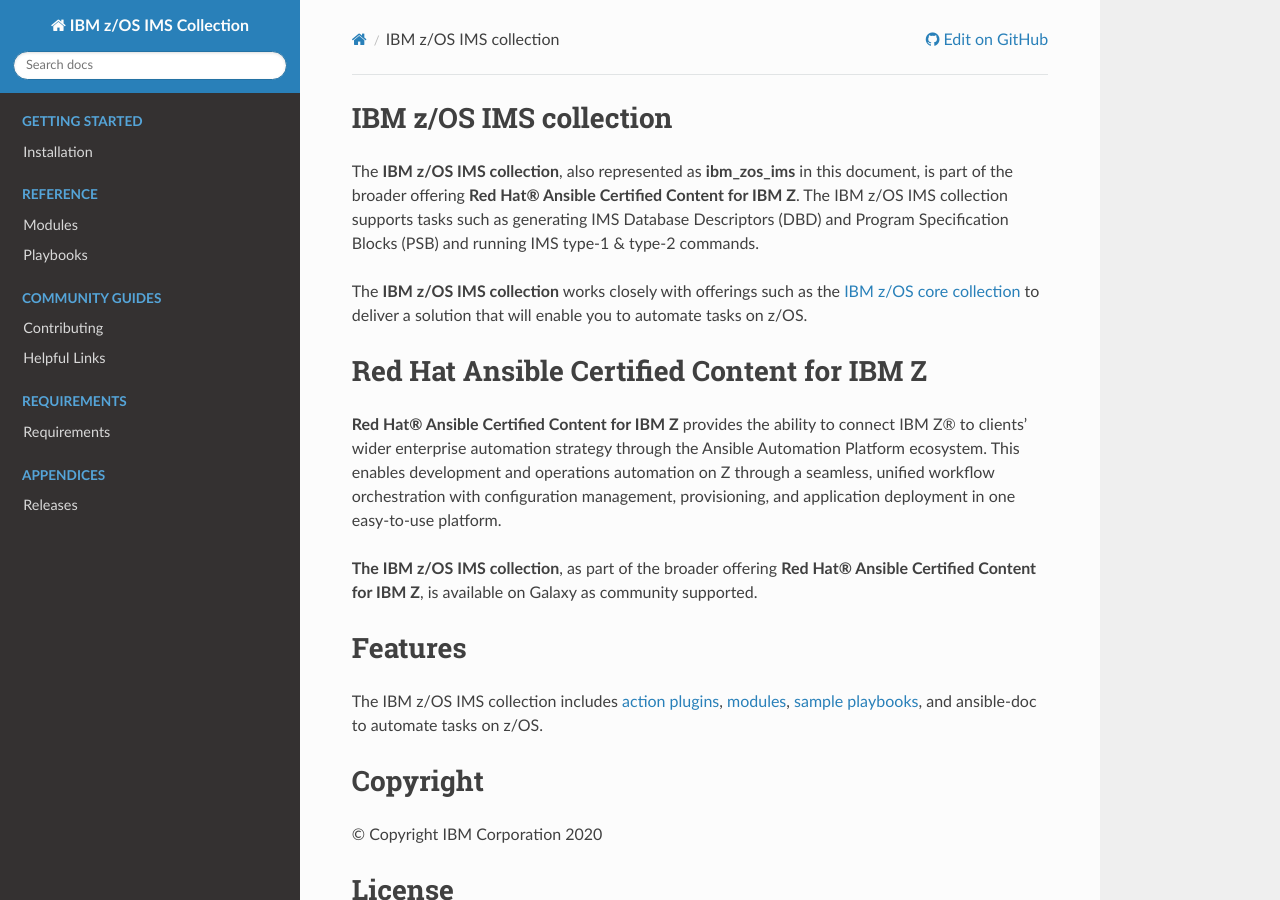
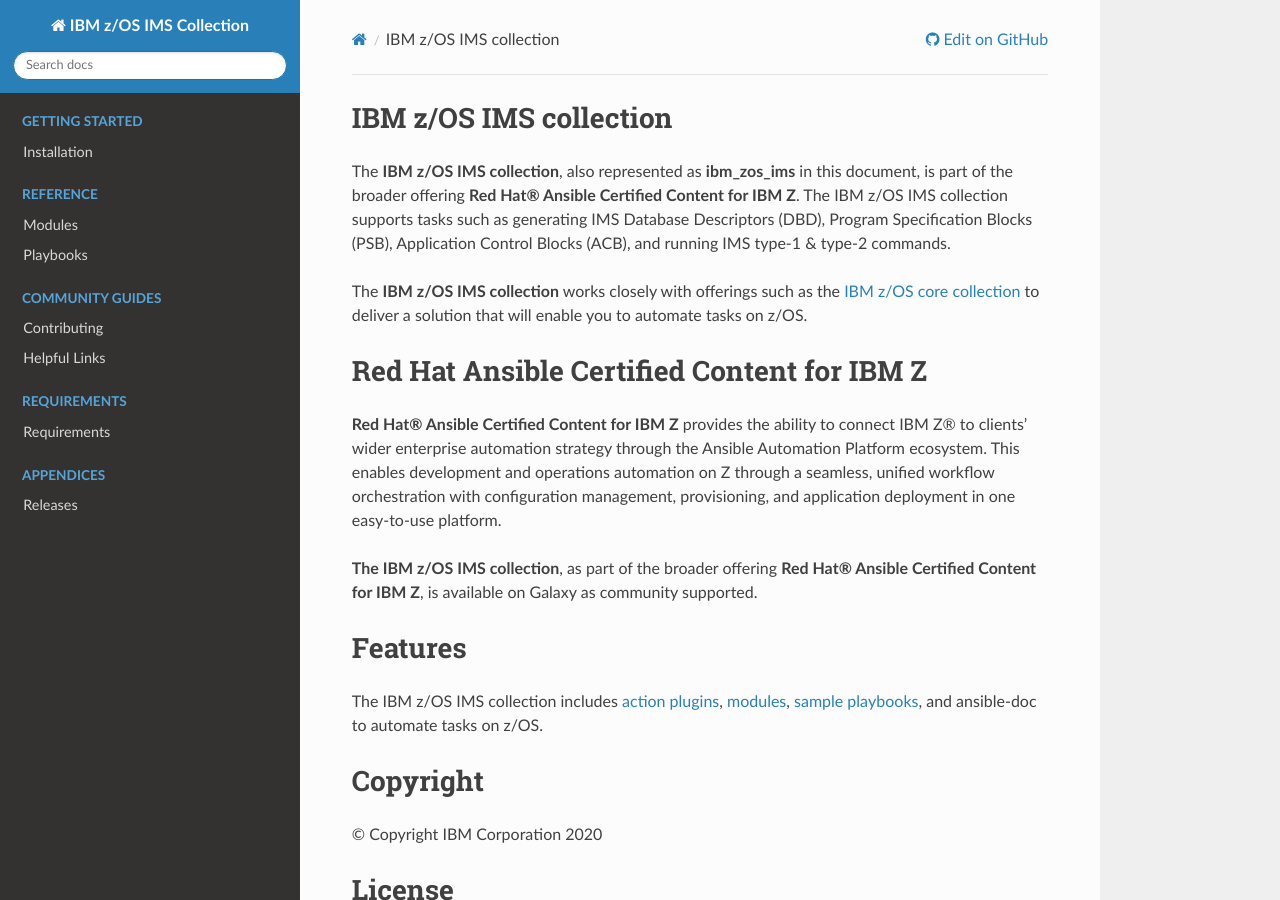
Before and after one commit to ansible-collections/ibm_zos_ims, a Sphinx documentation site: the page built from docs/source/index.rst, in a window 1280 px wide and 900 px high. Built offline with Sphinx 7.4.7 and the Read the Docs theme 2.0.0, drawn with Linux system fonts in a browser that asks for light colours.

Commit message:
add references to acbgen to readme.md and index page.

```diff
--- a/docs/source/index.rst
+++ b/docs/source/index.rst
@@ -8,8 +8,9 @@
 The **IBM z/OS IMS collection**, also represented as **ibm\_zos\_ims**
 in this document, is part of the broader offering **Red Hat® Ansible
 Certified Content for IBM Z**. The IBM z/OS IMS collection supports tasks
-such as generating IMS Database Descriptors (DBD) and Program
-Specification Blocks (PSB) and running IMS type-1 & type-2 commands.
+such as generating IMS Database Descriptors (DBD), Program Specification
+Blocks (PSB), Application Control Blocks (ACB), and running IMS type-1
+& type-2 commands.
 
 The **IBM z/OS IMS collection** works closely with offerings such as the
 `IBM z/OS core collection`_ to deliver a solution that will enable you to
```
Also changed, not shown: README.md (+3 -2 lines).
